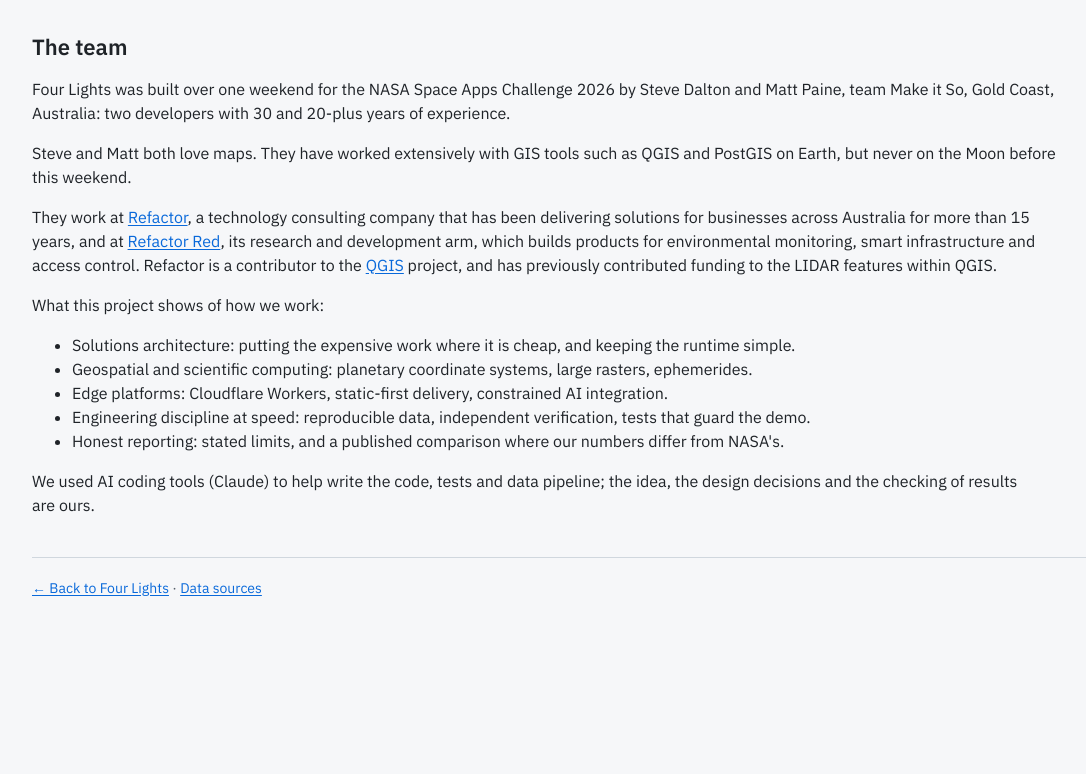
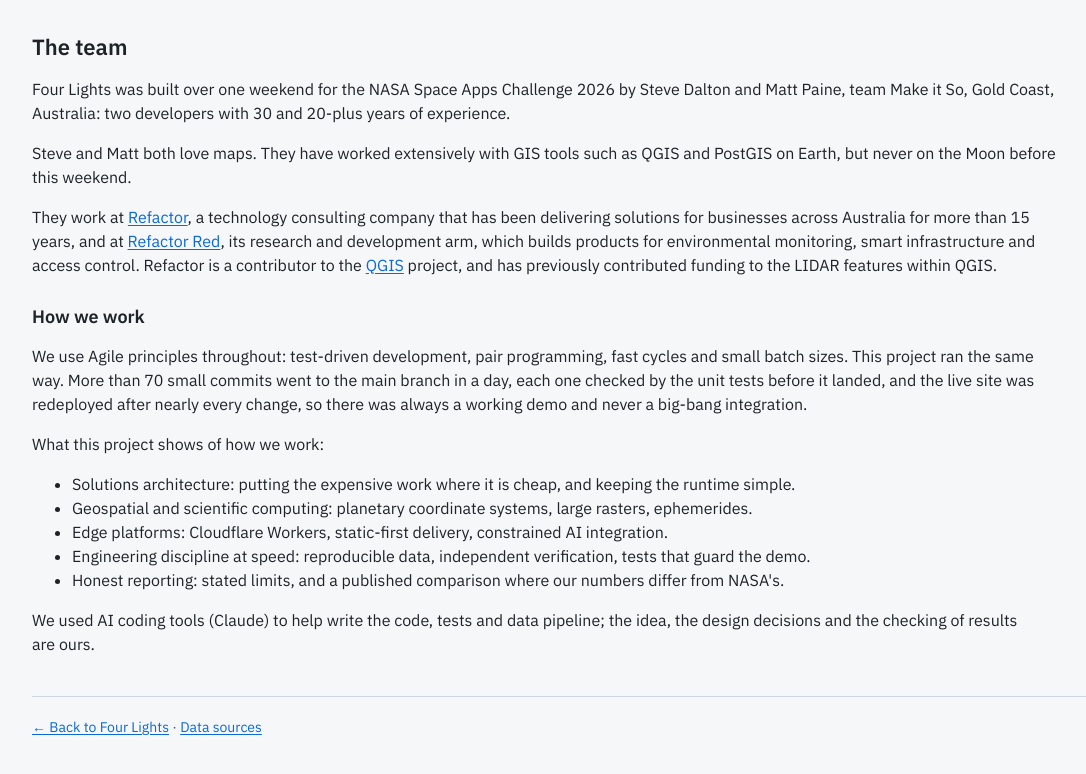
Before and after one commit to gcspaceapps/fourlights, a website built with Vite: page web/how.html in a window 1280 px wide. Shown: the part 5493-6267 px from the top of the page, without its empty margins (16-1102 px from the left). Before the commit the page ends 6150 px from the top, so only its background shows below. Built offline with nearby package versions, Linux system fonts and the light colour scheme.

Commit message:
How we work: Agile principles, with this project as the example

```diff
--- a/web/how.html
+++ b/web/how.html
@@ -392,6 +392,14 @@ sequenceDiagram
           <a href="https://qgis.org" target="_blank" rel="noopener">QGIS</a> project, and has
           previously contributed funding to the LIDAR features within QGIS.
         </p>
+        <h3>How we work</h3>
+        <p>
+          We use Agile principles throughout: test-driven development, pair programming, fast cycles
+          and small batch sizes. This project ran the same way. More than 70 small commits went to
+          the main branch in a day, each one checked by the unit tests before it landed, and the
+          live site was redeployed after nearly every change, so there was always a working demo and
+          never a big-bang integration.
+        </p>
         <p>What this project shows of how we work:</p>
         <ul>
           <li>
```
Also changed, not shown: README.md, stages/02_build/output/build-log.md.
